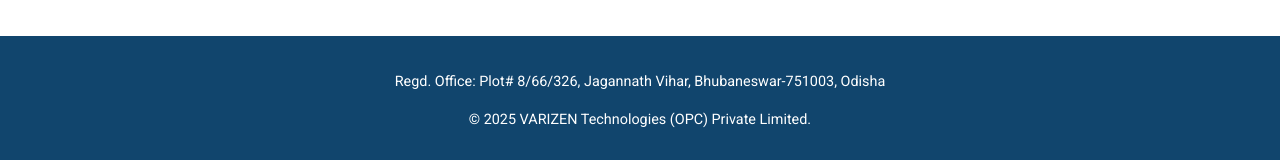
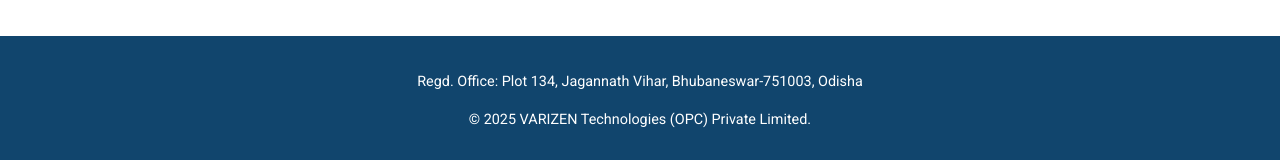
Before and after one commit to adixltd/verizen.in, a plain HTML site: page index.html in a window 1280 px wide. Shown: the part 1159-1319 px from the top of the page. Drawn offline with Linux system fonts and the light colour scheme.

Commit message:
Update index.html

```diff
--- a/index.html
+++ b/index.html
@@ -62,7 +62,7 @@
     </section>
 
     <footer>
-        <p>Regd. Office: Plot# 8/66/326, Jagannath Vihar, Bhubaneswar-751003, Odisha</p>
+        <p>Regd. Office: Plot 134, Jagannath Vihar, Bhubaneswar-751003, Odisha</p>
         <p>&copy; 2025 VARIZEN Technologies (OPC) Private Limited.</p>
     </footer>
     <a href="https://wa.me/918280009390" target="_blank" class="whatsapp-float" aria-label="WhatsApp Us">
```
